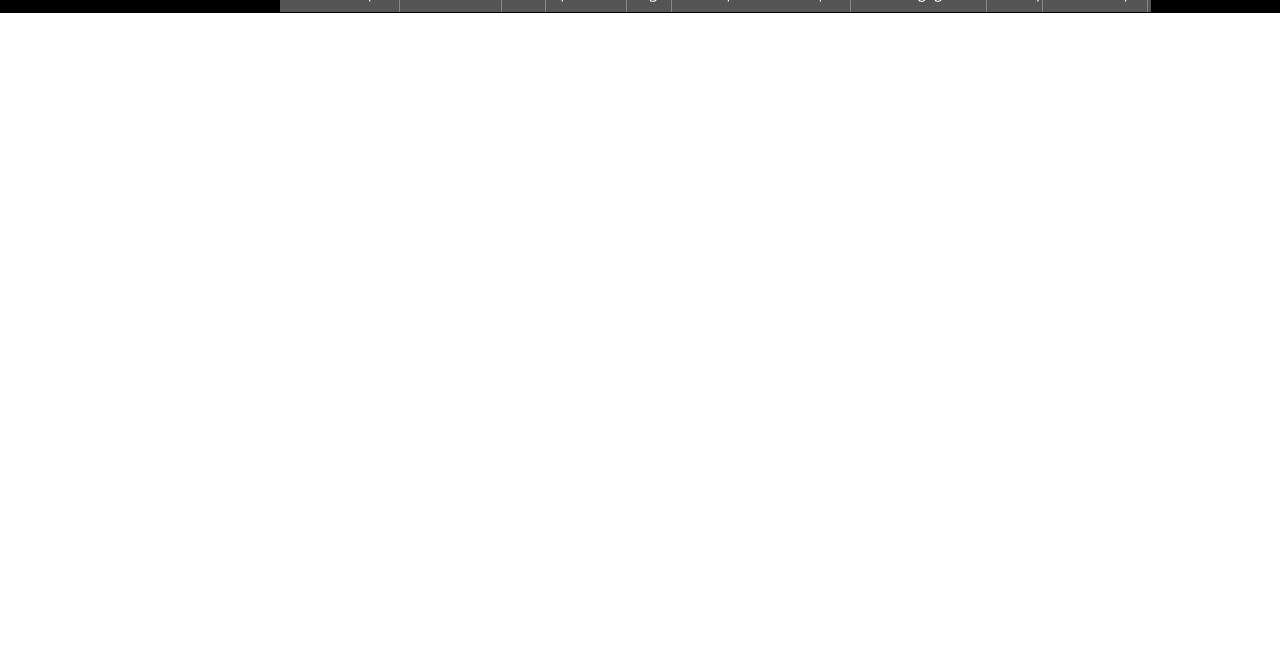
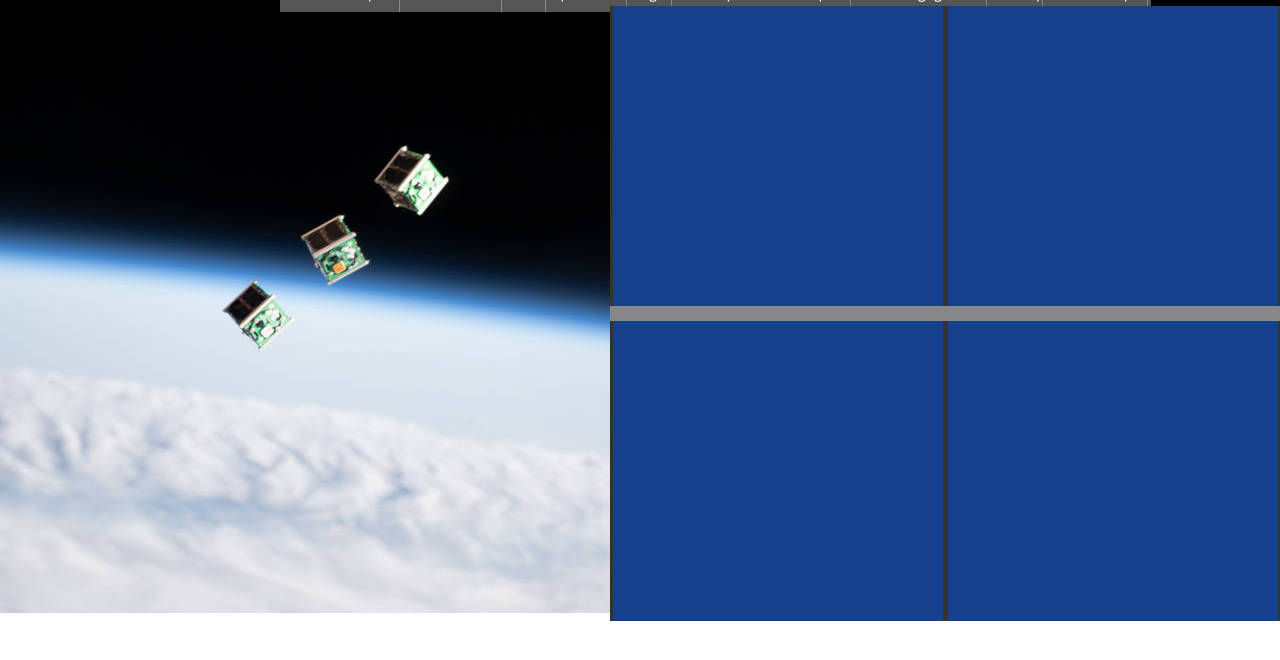
Before and after one commit to MuhammadUmer0/nasa.gov_mockup, a plain HTML site: page index.html in a window 1280 px wide. Shown: the part 112-772 px from the top of the page. Drawn offline with Linux system fonts and the light colour scheme.

Commit message:
[WIP] main structure styling

```diff
--- a/style.css
+++ b/style.css
@@ -99,3 +99,37 @@ nav li:hover {
   list-style-type: none;
   background-color: #888888;
 }
+main{
+  height: 600px;
+
+  display: flex;
+  align-items: center;
+  justify-content: space-around;
+}
+.mainLeft{
+  height: 600px;
+  width: 674px;
+  background-image: url(images/iss059e104766.jpg);
+  background-repeat: no-repeat;
+}
+.mainRight{
+  height: 615px;
+  width: 674px;
+  display: flex;
+  flex-direction: column;
+  justify-content: space-between;
+  align-items: center;
+  background-color: #888888;
+}
+.mainImgRow{
+  height: 300px;
+  width: 670px;
+  background-color: #333333;
+  display: flex;
+  justify-content: space-around;
+}
+.mainImgCol{
+  height: 300px;
+  width: 330px;
+  background-color: var(--selectBG);
+}
```
